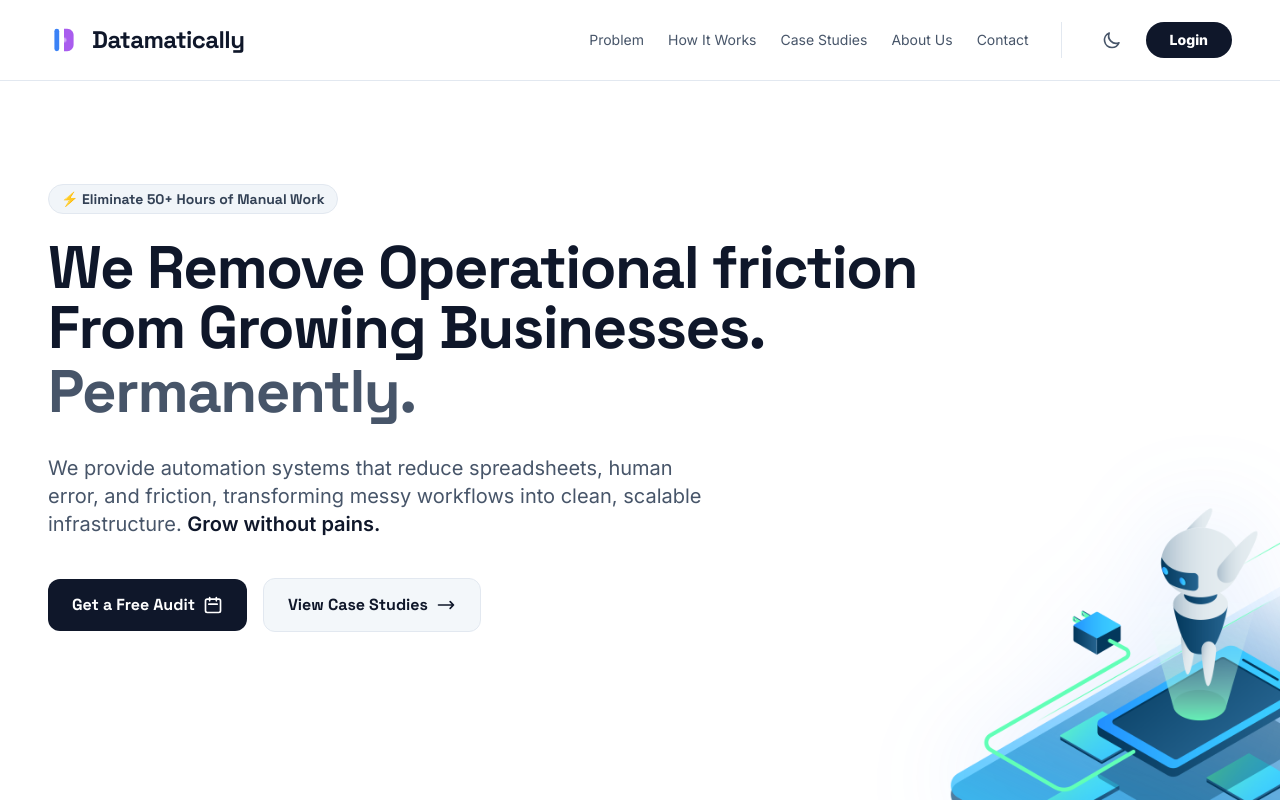
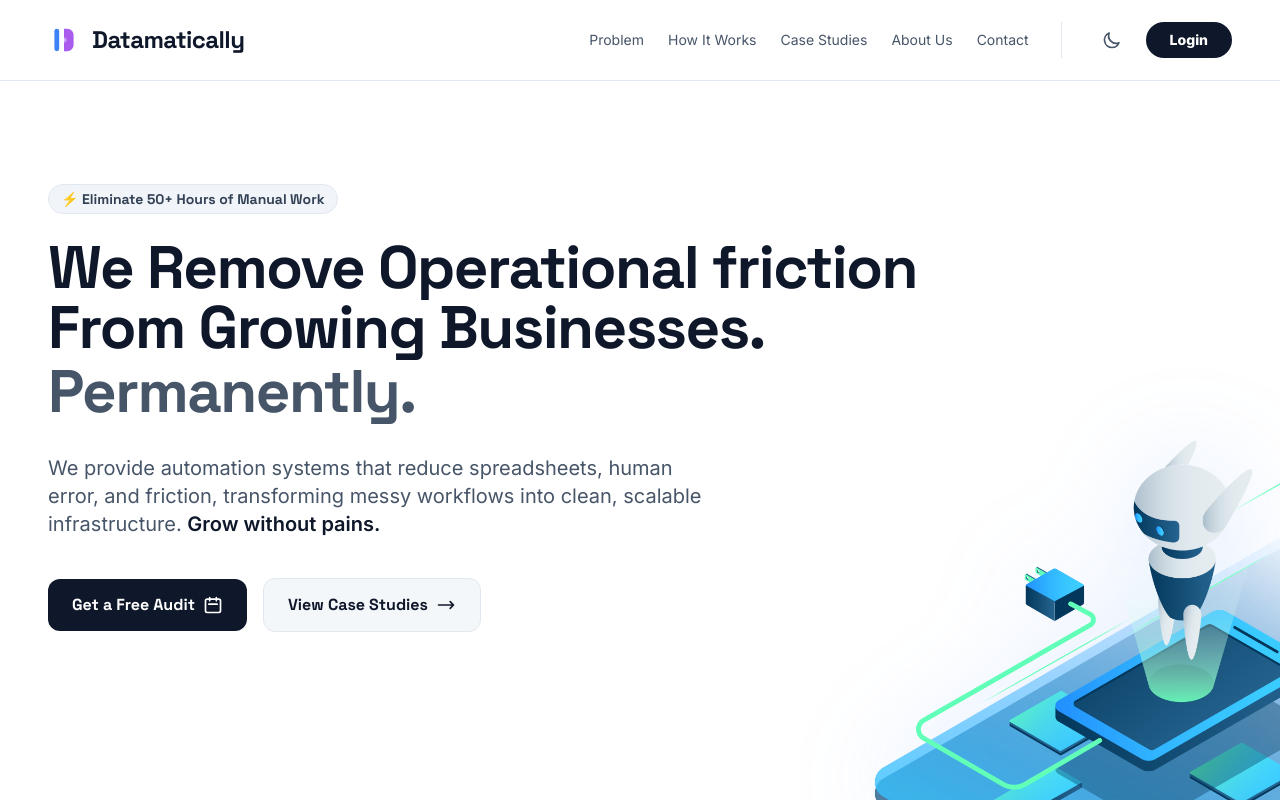
Before and after one commit to mohdghousetiltil/datamatically-v3, a React (Vite) app: page / in a window 1280 px wide. Shown: the top 802 px of the page. Built offline with nearby package versions, Linux system fonts and the light colour scheme.

Commit message:
slight improvements and bug fixes

```diff
--- a/components/CaseStudies.tsx
+++ b/components/CaseStudies.tsx
@@ -97,7 +97,7 @@ const ProjectCard: React.FC<{ study: CaseStudy }> = ({ study }) => {
                     </div>
                     <div className="flex items-center gap-1.5 text-slate-900 dark:text-white group/btn">
                       <span className="text-[10px] font-bold uppercase tracking-widest">Case Study</span>
-                      <ArrowRight className="w-4 h-4 group-hover/btn:translate-x-1 transition-transform" />
+                      {/* <ArrowRight className="w-4 h-4 group-hover/btn:translate-x-1 transition-transform" /> */}
                     </div>
                  </div>
                </div>
--- a/components/Hero.tsx
+++ b/components/Hero.tsx
@@ -111,7 +111,8 @@ const Hero: React.FC = () => {
         initial={{ opacity: 0, x: 50, scale: 0.95 }}
         animate={{ opacity: 1, x: 0, scale: 1 }}
         transition={{ delay: 1.5, duration: 1, ease: "easeOut" }}
-        className="absolute bottom-0 right-0 hidden md:block md:max-w-[450px] lg:max-w-[550px] xl:max-w-[650px] pointer-events-none z-10"
+        // className="absolute bottom-0 right-0 hidden md:block md:max-w-[450px] lg:max-w-[550px] xl:max-w-[650px] pointer-events-none z-10"
+        className="absolute bottom-0 right-0 hidden md:block md:max-w-[600px] lg:max-w-[700px] xl:max-w-[800px] pointer-events-none z-10"
       >
         <img
           src="/9895435.png"
```
